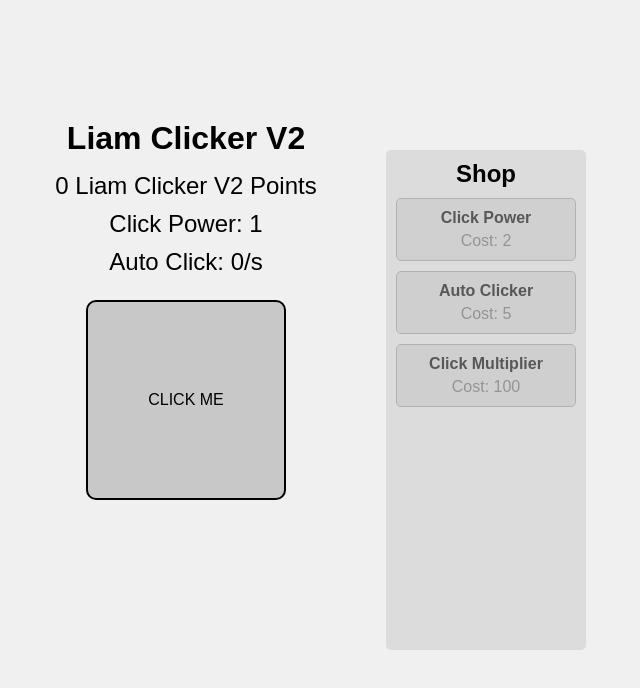
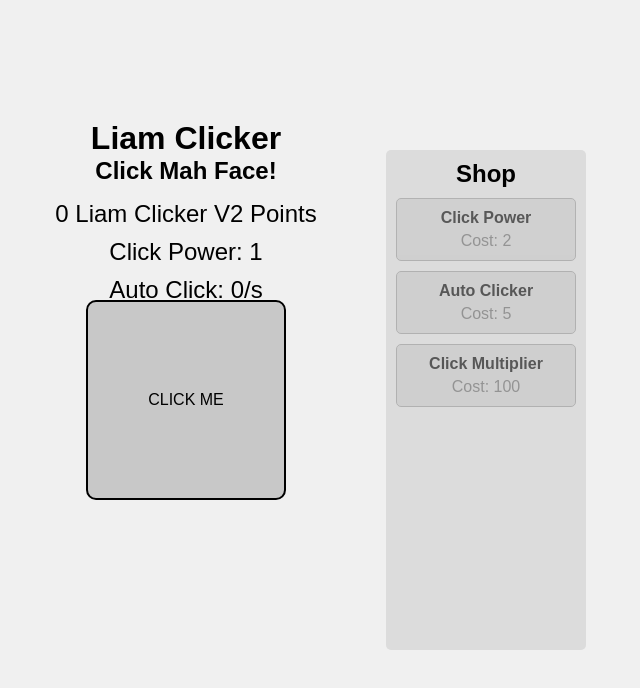
Before and after one commit to djratlif/LiamClickerV2, a plain HTML site: page index.html in a window 1280 px wide. Shown: the whole page, without its empty margins (454-1094 px from the left). Drawn offline with Linux system fonts and the light colour scheme.

Commit message:
Title Adjust 1

```diff
--- a/index.html
+++ b/index.html
@@ -8,7 +8,8 @@
 </head>
 <body>
     <div class="game-container">
-        <h1 class="game-title">Liam Clicker V2</h1>
+        <h1 class="game-title">Liam Clicker</h1>
+        <h2 style="text-align: center;">Click Mah Face!</h2>
 
         <div class="stats-container">
             <div id="currency-display" class="stat">0 Points</div>
```
